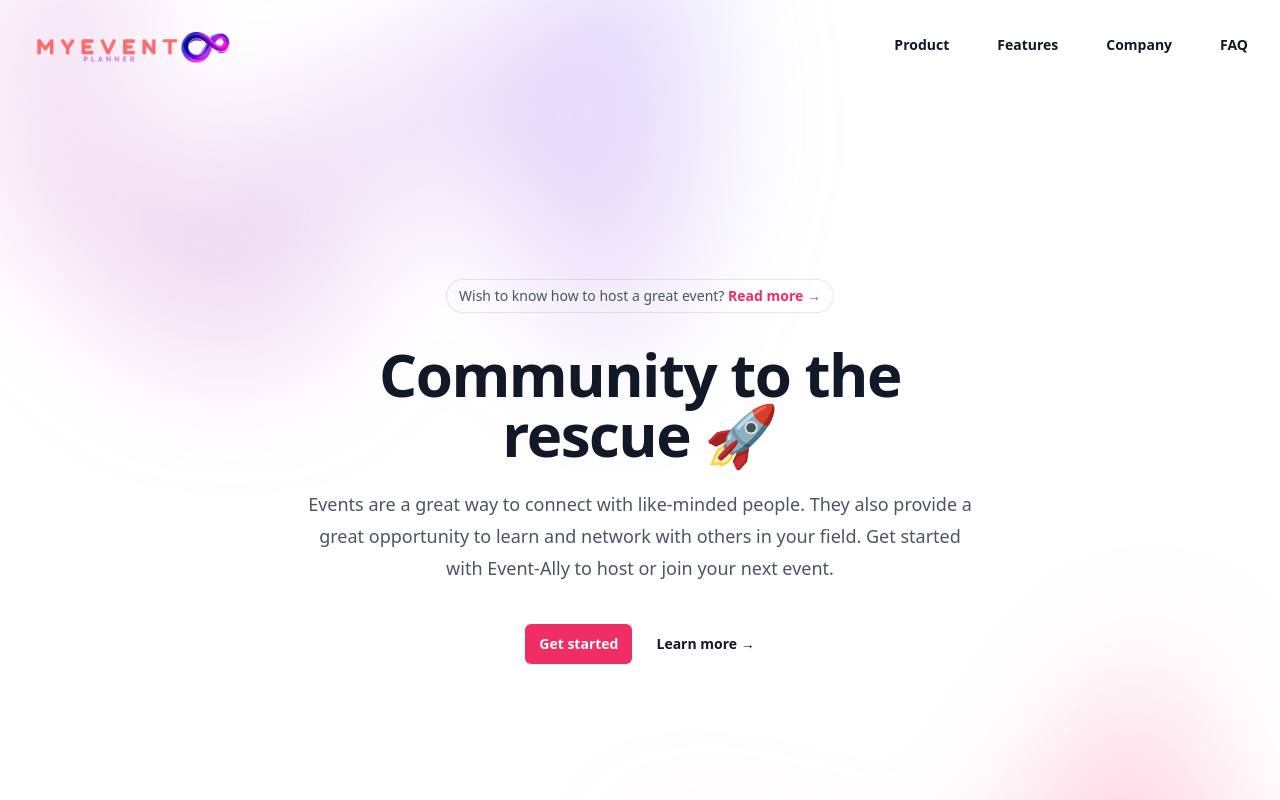
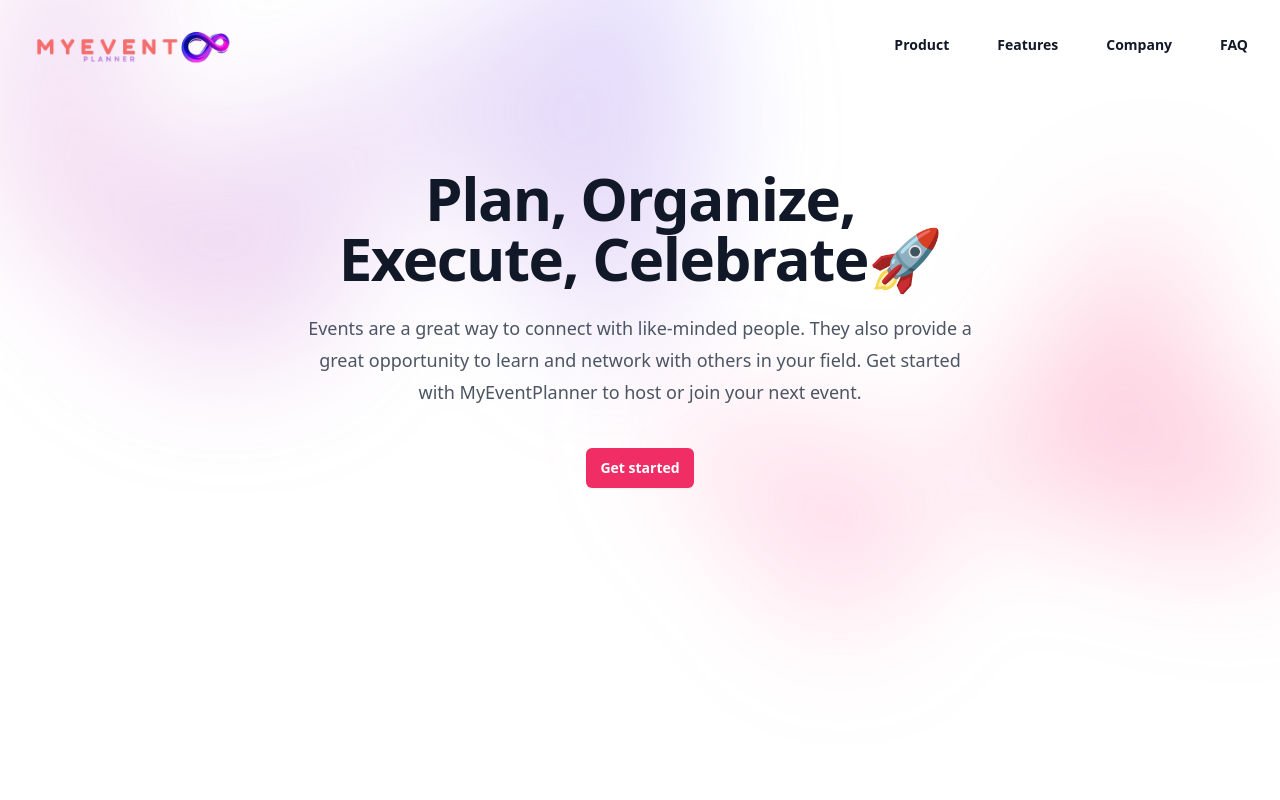
Before and after one commit to tahiee/MyEventPlanner, a React (Vite) app: page / in a window 1280 px wide. Shown: the top 800 px of the page. Built offline with nearby package versions, Linux system fonts and the light colour scheme.

Commit message:
update tahir

```diff
--- a/src/pages/home/Home.jsx
+++ b/src/pages/home/Home.jsx
@@ -63,28 +63,15 @@ export default function Home() {
             }}
           />
         </div>
-        <div className="mx-auto max-w-2xl py-32 sm:py-48 lg:py-56">
-          <div className="hidden sm:mb-8 sm:flex sm:justify-center">
-            <div className="relative rounded-full px-3 py-1 text-sm leading-6 text-gray-600 ring-1 ring-gray-900/10 hover:ring-gray-900/20">
-              Wish to know how to host a great event?{" "}
-              <a
-                href="/"
-                target="_blank"
-                className="font-semibold text-[#f02e65]"
-              >
-                <span className="absolute inset-0" aria-hidden="true" />
-                Read more <span aria-hidden="true">&rarr;</span>
-              </a>
-            </div>
-          </div>
+        <div className="mx-auto max-w-2xl py-32 sm:py-48 lg:py-28">
           <div className="text-center">
             <h1 className="text-4xl font-bold tracking-tight text-gray-900 sm:text-6xl">
-              Community to the rescue 🚀
+            Plan, Organize, Execute, Celebrate🚀
             </h1>
             <p className="mt-6 text-lg leading-8 text-gray-600">
               Events are a great way to connect with like-minded people. They
               also provide a great opportunity to learn and network with others
-              in your field. Get started with Event-Ally to host or join your
+              in your field. Get started with MyEventPlanner to host or join your
               next event.
             </p>
             <div className="mt-10 flex items-center justify-center gap-x-6">
@@ -101,17 +88,11 @@ export default function Home() {
               >
                 Get started
               </button>
-              <a
-                href="#"
-                className="text-sm font-semibold leading-6 text-gray-900"
-              >
-                Learn more <span aria-hidden="true">→</span>
-              </a>
             </div>
           </div>
         </div>
         <div
-          className="absolute inset-x-0 top-[calc(100%-13rem)] -z-10 transform-gpu overflow-hidden blur-3xl sm:top-[calc(100%-30rem)]"
+          className="absolute inset-x-0 top-[calc(100%-13rem)] -z-10 transform-gpu overflow-hidden blur-3xl sm:top-[calc(100%-40rem)]"
           aria-hidden="true"
         >
           <div
```
